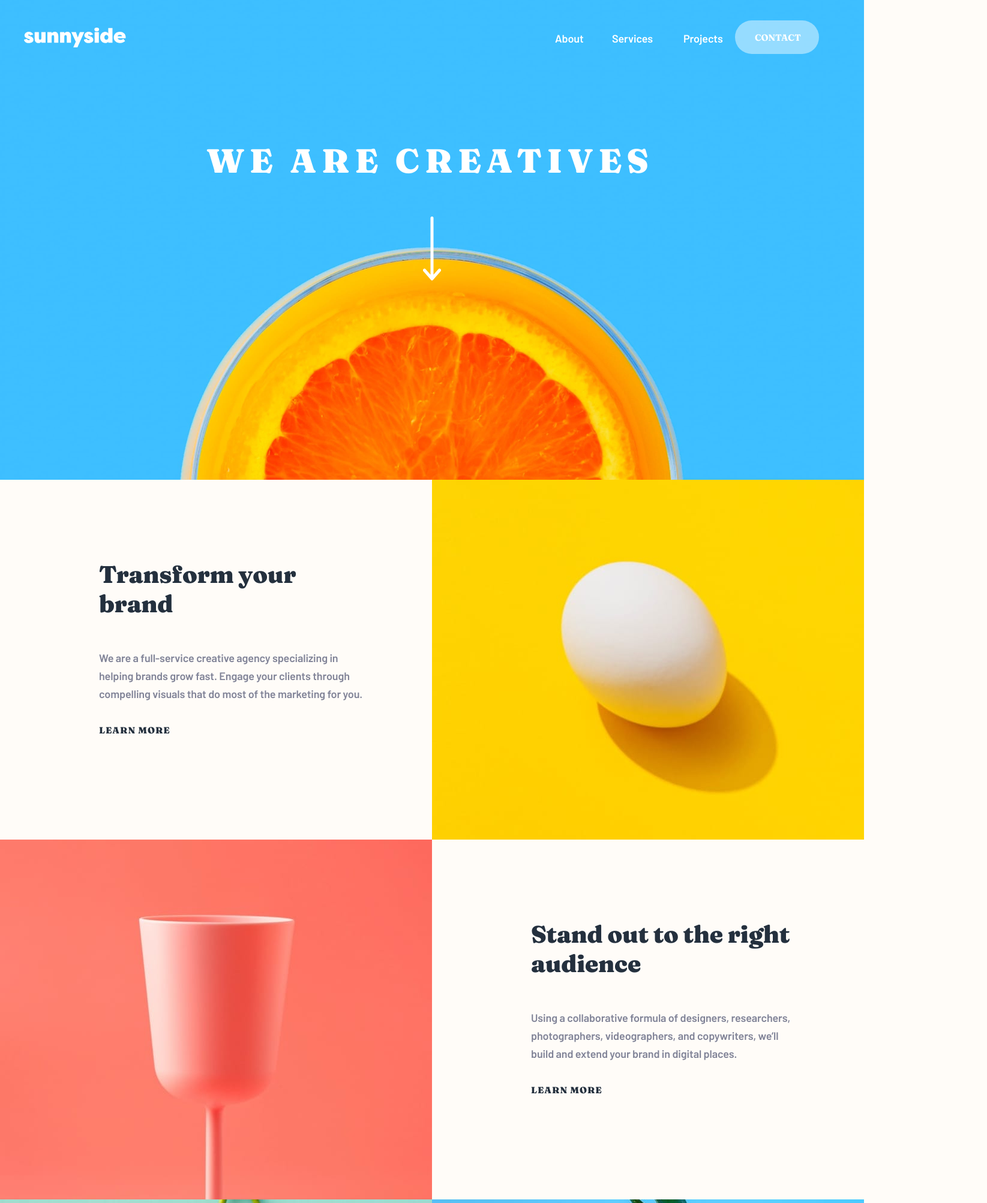
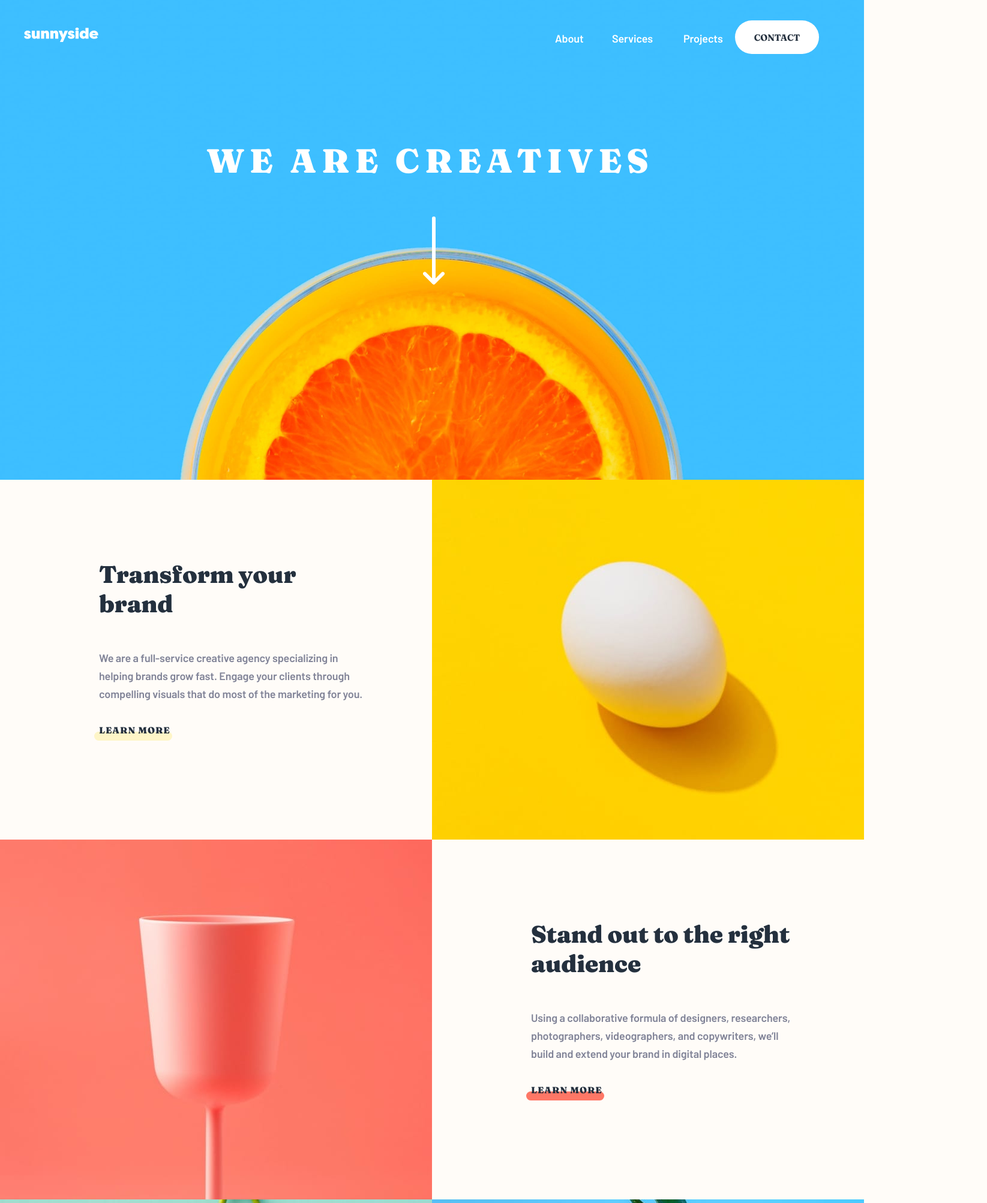
Before and after one commit to ZeynebKoc/sunnyside-agency-landing--page, a Svelte app: page / in a window 1280 px wide. Shown: the top 2006 px of the page at 60% size, 1645 px wide, since content can reach past the window. Built offline with nearby package versions, Linux system fonts and the light colour scheme.

Commit message:
add active-states

```diff
--- a/public/global.css
+++ b/public/global.css
@@ -1,18 +1,16 @@
-/*  html, body {
+html, body {
 	position: relative;
 	width: 100%;
 	height: 100%;
-} */
+}
 body {
 	margin: 0;
-	width: 1440px;
-	height: 4174px;
 	background: #FFFCF8;
+	background-size: 1440px 10px; ;
 }
 a {
 	text-decoration: none;
 }
-
 ul {
 	list-style-type: none;
 }
--- a/src/App.svelte
+++ b/src/App.svelte
@@ -11,12 +11,3 @@
 	<Testimonial />
 	<Footer />
 </main>
-
-<style>
-	main {
-		width: 1440px;
-		height: 4174px;
-	}
-
-
-</style>
--- a/src/component/Footer.svelte
+++ b/src/component/Footer.svelte
@@ -28,10 +28,10 @@
                 <li><a class='projects' href="#projects">Projects</a></li>
             </ul>
             <div class='icons'>
-                <img src={srcFacebook} class='srcFacebook' alt='FacebookIcon'>
-                <img src={srcInstagram} class='srcInstagram' alt='InstagramIcon'>
-                <img src={srcTwitter} class='srcTwitter' alt='TwitterIcon'>
-                <img src={srcPinterest} class='srcPinterest' alt='PinterestIcon'>
+                <img src={srcFacebook} class='srcFacebook' href="#" alt='FacebookIcon'>
+                <img src={srcInstagram} class='srcInstagram'href="#"  alt='InstagramIcon'>
+                <img src={srcTwitter} class='srcTwitter' href="#" alt='TwitterIcon'>
+                <img src={srcPinterest} class='srcPinterest'href="#"  alt='PinterestIcon'>
             </div>
         </div>
     </div>
@@ -78,14 +78,11 @@
         height: 33px;
         left: 628px;
         top: 3896px;
-        color: #458D7E;
     }
     .nav-list {
         position: relative;
         display: flex;
         flex-direction: row;
-        width: 350px;
-        height: 25px;
         left: 0px;
         top: -20px;
         font-family: 'Barlow', sans-serif;
@@ -98,6 +95,9 @@
     a {
         color: #458D7E;
         padding-right: 70px;
+    }
+    a:hover {
+        color: #FFFFFF;
     }
     .icons {
         position: relative;
@@ -113,12 +113,20 @@
         left: 670px;
         top: 4082px;
     }
+    .srcFacebook:hover {
+        cursor: pointer;
+        filter: invert(42%) sepia(93%) saturate(1%) hue-rotate(130deg) brightness(500%) contrast(119%);
+    }
     .srcInstagram {
         position: relative;
         width: 20px;
         height: 20px;
         left: 697px;
         top: 4082px;
+    }
+    .srcInstagram:hover {
+        cursor: pointer;
+        filter: invert(42%) sepia(93%) saturate(1%) hue-rotate(130deg) brightness(500%) contrast(119%);
     }
     .srcTwitter {
         position: relative;
@@ -127,6 +135,10 @@
         left: 721px;
         top: 4084.25px;
     }
+    .srcTwitter:hover {
+        cursor: pointer;
+        filter: invert(42%) sepia(93%) saturate(1%) hue-rotate(130deg) brightness(500%) contrast(119%);
+    }
     .srcPinterest {
         position: relative;
         width: 20px;
@@ -134,4 +146,8 @@
         left: 746px;
         top: 4082px;
     }
+    .srcPinterest:hover {
+        cursor: pointer;
+        filter: invert(42%) sepia(93%) saturate(1%) hue-rotate(130deg) brightness(500%) contrast(119%);
+    }
 </style>
--- a/src/component/Header.svelte
+++ b/src/component/Header.svelte
@@ -15,9 +15,8 @@
                 <li><a class='about' href="#about">About</a></li>
                 <li><a class='services' href="#services">Services</a></li>
                 <li><a class='projects' href="#projects">Projects</a></li>
-                <li><a class='contact' href="#contact">CONTACT</a></li>
+                <button class='contact'>CONTACT </button>
             </ul>
-            <span class='bg-contact'></span>
         </navbar>
     </div>
 </header>
@@ -40,8 +39,6 @@
     }
     h1 {
         position: absolute;
-        width: 750px;
-        height: 69px;
         left: 344.5px;
         top: 195px;
         font-family: 'Fraunces', serif;
@@ -54,22 +51,16 @@
     }
     .arrow {
         position: absolute;
-        width: 30px;
-        height: 107.48px;
         left: 705px;
         top: 360.54px;
     }
     .header-top {
         position: relative;
-        width: 1352px;
-        height: 56px;
         left: 40px;
         top: 34px;
     }
     .logo {
         position: absolute;
-        width: 170px;
-        height: 33px;
         left: 0px;
         top: 12px;
     }
@@ -90,20 +81,14 @@
     }
     .about {
         position: absolute;
-        height: 25px;
-        width: 48px;
         left: 885px;
     }
     .services {
         position: absolute;
-        height: 25px;
-        width: 72px;
         left: 980px;
     }
     .projects {
         position: absolute;
-        height: 25px;
-        width: 66px;
         left: 1099px;
     }
     .contact {
@@ -113,21 +98,20 @@
         font-weight: bold;
         font-size: 15px;
         letter-spacing: -0.107143px;
-        color: white;
-
-        height: 28px;
-        width: 78px;
-        left: 1218px;
-        top: 16px;
-    }
-    .bg-contact {
-        position: absolute;
-        background-color: rgba(255, 255, 255, 0.453);
+        color: rgba(36, 48, 62, 1);
+        background-color: rgba(255, 255, 255, 1);
         border-radius: 28px;
         height: 56px;
         width: 140px;
         left: 1185px;
         top: 0px;
+        border: none;
+    }
+    .contact:hover {
+        color: rgba(255, 255, 255, 1);
+        background-color: rgba(255, 255, 255, 0.25);
+        border: none;
+        cursor: pointer;
     }
     /* nav */
 </style>
--- a/src/component/Section.svelte
+++ b/src/component/Section.svelte
@@ -11,7 +11,10 @@
         <p class='text1'>We are a full-service creative agency specializing in<br />
             helping brands grow fast. Engage your clients through<br />
             compelling visuals that do most of the marketing for you.</p>
-        <p class='text2'>LEARN MORE</p>
+        <div class='underline-yellow'>
+            <p class='text2'>LEARN MORE</p>
+            <div class='line-yellow'></div>
+        </div>
     </div >
     <img class='sec2' src={srcEgg} alt='EggPhoto'>
     <img class='sec3' src={srcCup} alt='CupPhoto'>
@@ -20,7 +23,10 @@
         <p class='text1'>Using a collaborative formula of designers, researchers,<br />
             photographers, videographers, and copywriters, we’ll<br />
             build and extend your brand in digital places. </p>
-        <p class='text2'>LEARN MORE</p>
+        <div class='underline-red'>
+            <p class='text2'>LEARN MORE</p>
+            <div class='line-red'></div>
+        </div>
     </div>
     <div class='sec5'>
         <img src={srcCherry} class='srcCherry' alt='CherryPhoto'>
@@ -49,7 +55,6 @@
         grid-template-columns: 720px 720px;
         grid-template-rows: 600px 600px 600px;
         grid-gap: 0 0;
-
         height: 1800px;
         width: 1440px;
         }
@@ -63,14 +68,10 @@
         top: 100px;
     }
     .sec2 {
-        height: 600px;
-        width: 720px;
         left: 720px;
         top: 800px;
     }
     .sec3 {
-        height: 600px;
-        width: 720px;
         left: 0px;
         top: 1400px;
     }
@@ -85,8 +86,6 @@
     }
     .sec5 {
         position: relative;
-        height: 600px;
-        width: 720px;
         left: 0px;
         top: 0px;
     }
@@ -99,8 +98,6 @@
     }
     .sec6 {
         position: relative;
-        height: 600px;
-        width: 925px;
         left: 0px;
         top: 0px;
     }
@@ -164,6 +161,30 @@
         letter-spacing: 1px;
         color: #24303E;
     }
+    .line-yellow {
+        margin-top: -25px;
+        margin-left: -8px;
+        width: 130px;
+        height: 15px;
+        background: rgba(250, 212, 0, 0.2);
+        border-radius: 10px;
+    }
+    .underline-yellow:hover .line-yellow {
+        cursor: pointer;
+        background: rgba(250, 212, 0, 1);
+    }
+    .line-red {
+        margin-top: -25px;
+        margin-left: -8px;
+        width: 130px;
+        height: 15px;
+        background: rgba(254, 119, 102, 1);
+        border-radius: 10px;
+    }
+    .underline-red:hover .line-red {
+        cursor: pointer;
+        background: rgba(254, 119, 102, 1);
+    }
     .text3 {
         font-family: 'Barlow', sans-serif;
         font-style: normal;
```
